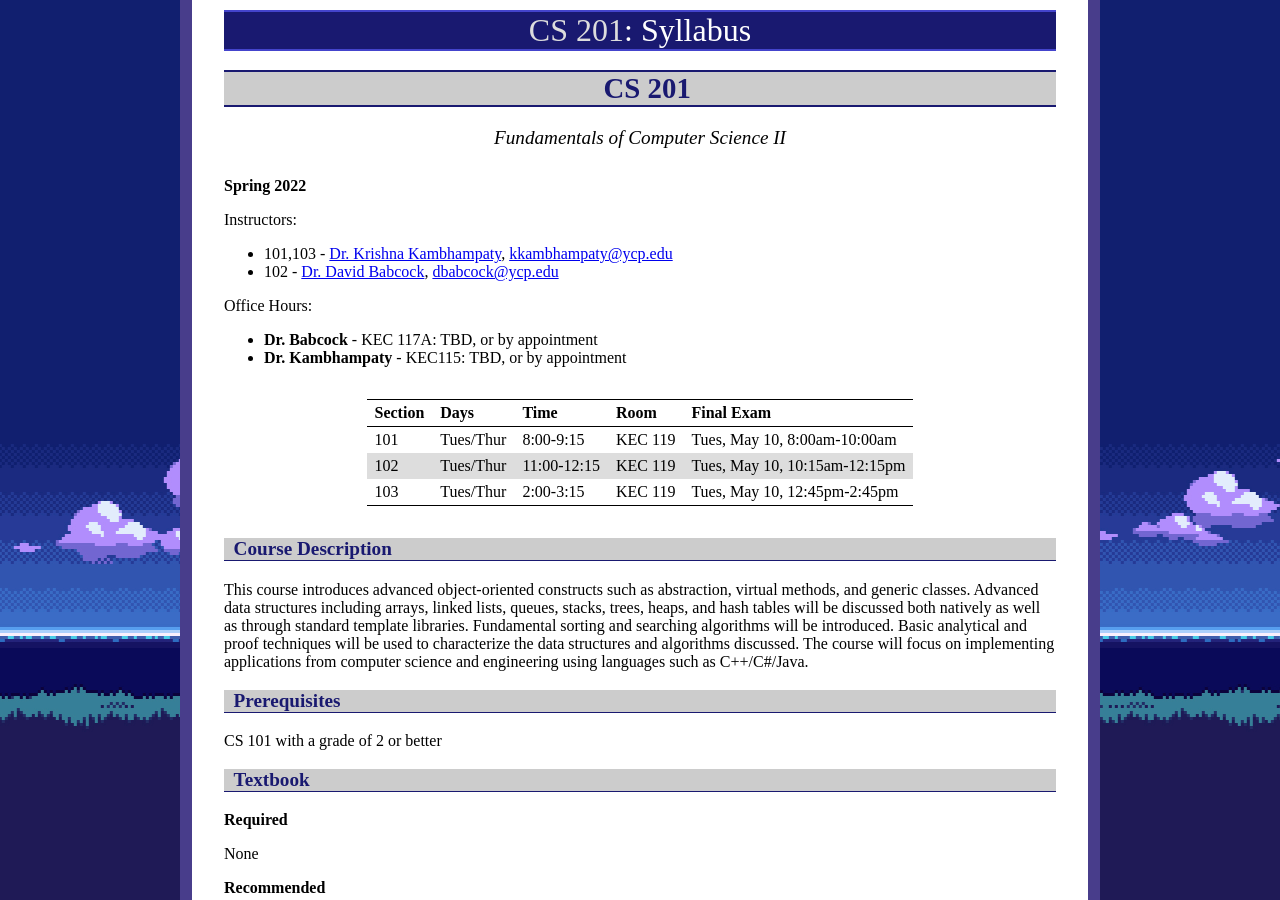
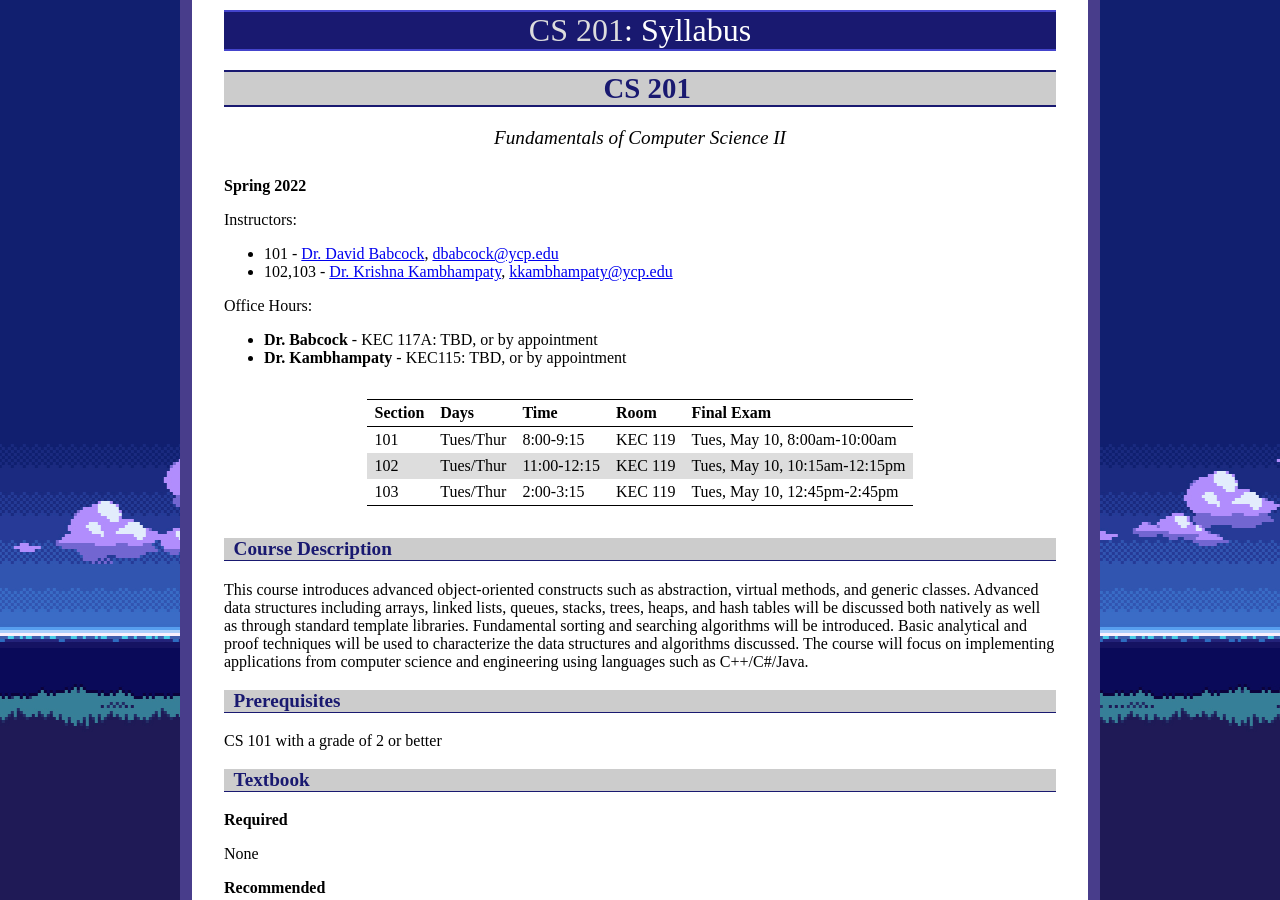
Before and after one commit to ycpcs/cs201-spring2022, a Jekyll site: the page built from syllabus.md, in a window 1280 px wide and 900 px high. Built offline with Jekyll 4.4.1, drawn with Linux system fonts in a browser that asks for light colours.

```diff
--- a/syllabus.md
+++ b/syllabus.md
@@ -10,8 +10,8 @@ title: "Syllabus"
 **Spring 2022**
 
 Instructors:
-- 101,103 - <a href="http://faculty.ycp.edu/~kkambhampaty">Dr. Krishna Kambhampaty</a>, <kkambhampaty@ycp.edu>
-- 102 - <a href="http://faculty.ycp.edu/~dbabcock">Dr. David Babcock</a>, <dbabcock@ycp.edu>
+- 101 - <a href="http://faculty.ycp.edu/~dbabcock">Dr. David Babcock</a>, <dbabcock@ycp.edu>
+- 102,103 - <a href="http://faculty.ycp.edu/~kkambhampaty">Dr. Krishna Kambhampaty</a>, <kkambhampaty@ycp.edu>
 
 Office Hours:
 - **Dr. Babcock** - KEC 117A: TBD, or by appointment
```
